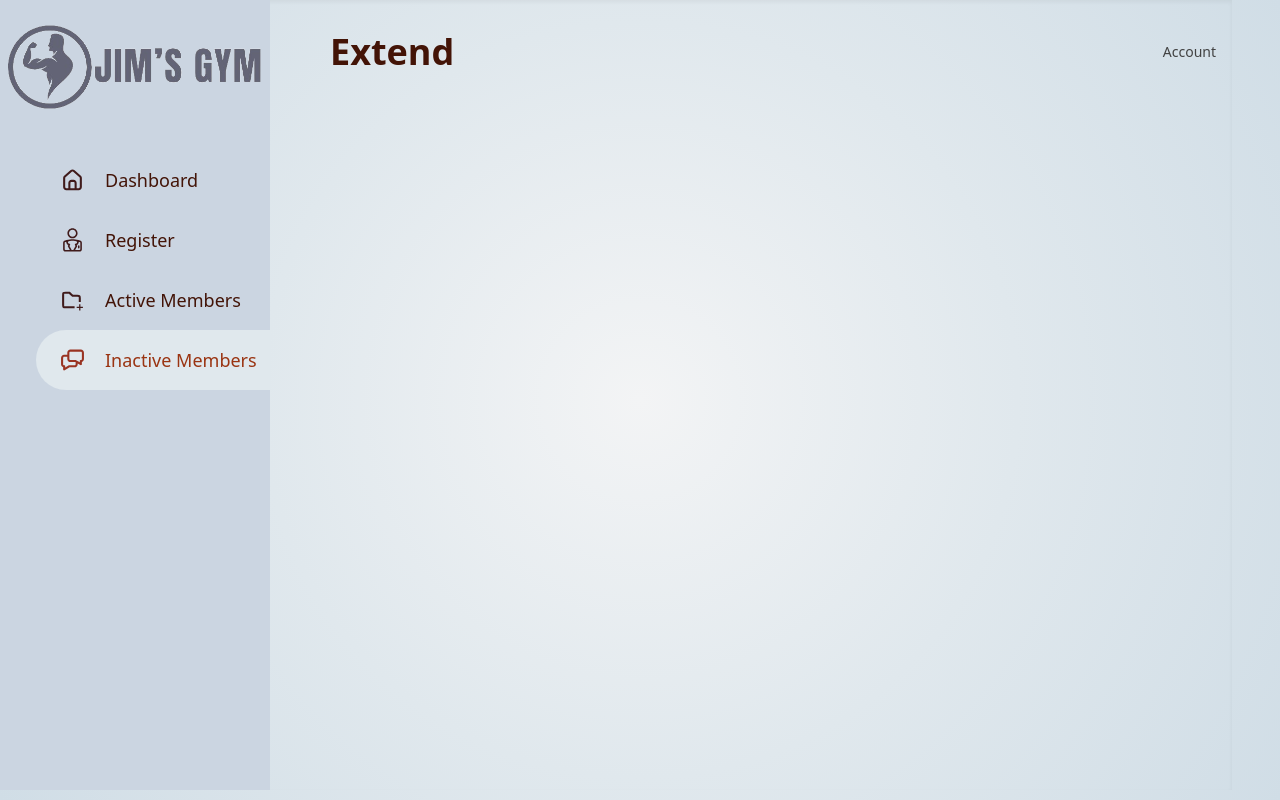
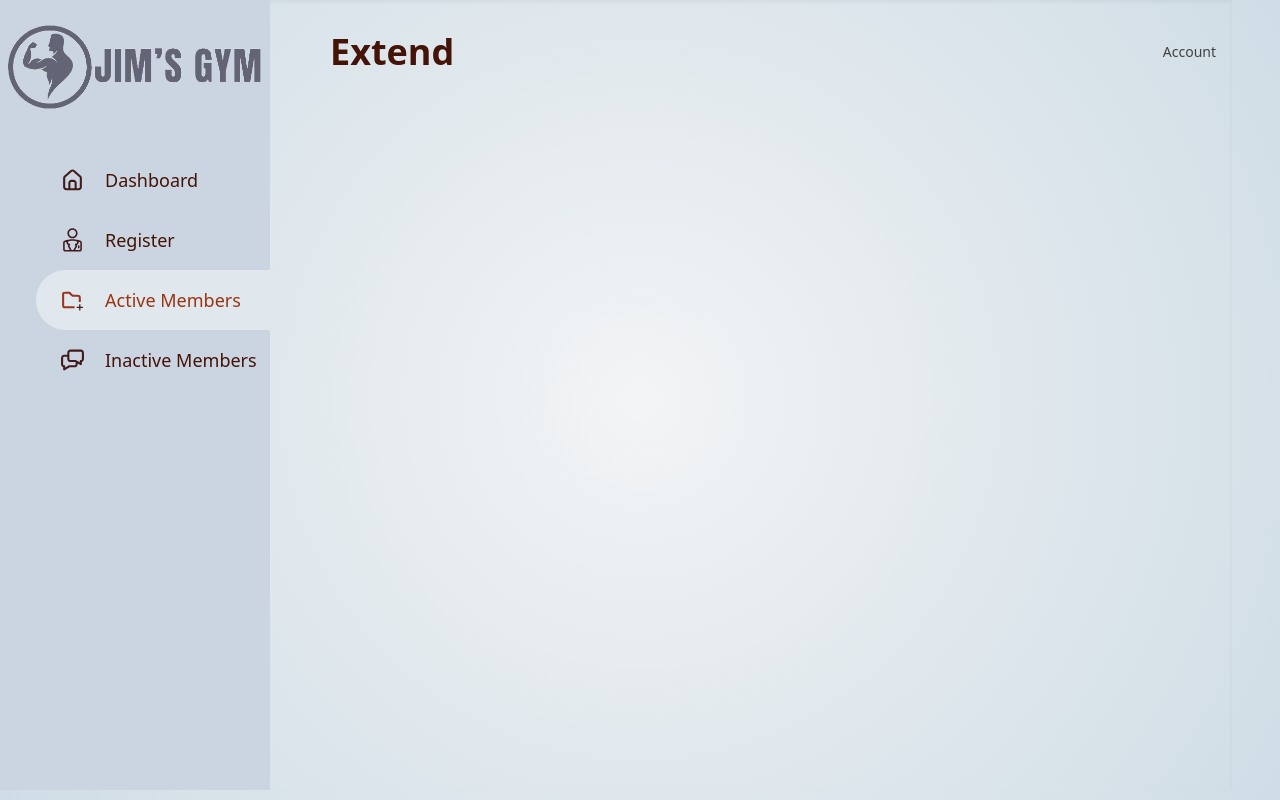
Before and after one commit to sezilla/gym, a PHP site: page /extend.php?updateid=1 in a window 1280 px wide. Run offline with PHP 8.4, Linux system fonts and the light colour scheme; data that the repository does not hold is empty; some libraries are stand-ins or nearby versions.

Commit message:
Update extend.php

```diff
--- a/extend.php
+++ b/extend.php
@@ -89,35 +89,35 @@ $limitStart = ($currentPage - 1) * $rowsPerPage;
               </a>
               <a href="activemembers.php">
                 <div
-                  class="items-start self-stretch flex w-[235px] justify-between gap-5 pl-6 pr-16 py-4 rounded-[40px_0px_0px_40px] max-md:px-5"
+                  class="items-start bg-[#e0e8ed] self-stretch flex w-[235px]] justify-between gap-5 pl-6 pr-20 py-4 rounded-[40px_0px_0px_40px] max-md:px-5"
                 >
                   <img
                   loading="lazy"
-                    src="images/Enrollees.svg"
+                    src="images/enrollees1.svg"
                     class="aspect-square object-center self-stretch max-w-full"
                     alt="Enrollees Icon"
                   />
 
                   <h1
-                    class="text-orange-950 text-lg font-medium self-center whitespace-nowrap my-auto"
+                    class="text-orange-800 text-lg font-medium self-center whitespace-nowrap my-auto"
                   >
                     Active Members
                   </h1>
                 </div>
               </a>
               <a href="inactivemembers.php">
-              <div
-                  class="items-start bg-[#e0e8ed] self-stretch flex w-[235px] justify-between gap-5 pl-6 pr-20 py-4 rounded-[40px_0px_0px_40px] max-md:px-5"
+                <div
+                  class="items-start  self-stretch flex w-full justify-between gap-5 pl-6 pr-20 py-4 rounded-[40px_0px_0px_40px] max-md:px-5"
                 >
                   <img
                     loading="lazy"
-                    src="images/requests1.svg"
+                    src="images/Requests.svg"
                     class="aspect-square object-center self-stretch max-w-full"
                     alt="Requests Icon"
                   />
 
                   <h1
-                    class="text-orange-800 text-lg font-medium self-center whitespace-nowrap my-auto"
+                    class="text-orange-950 text-lg font-medium self-center whitespace-nowrap my-auto"
                   >
                     Inactive Members
                   </h1>
```
